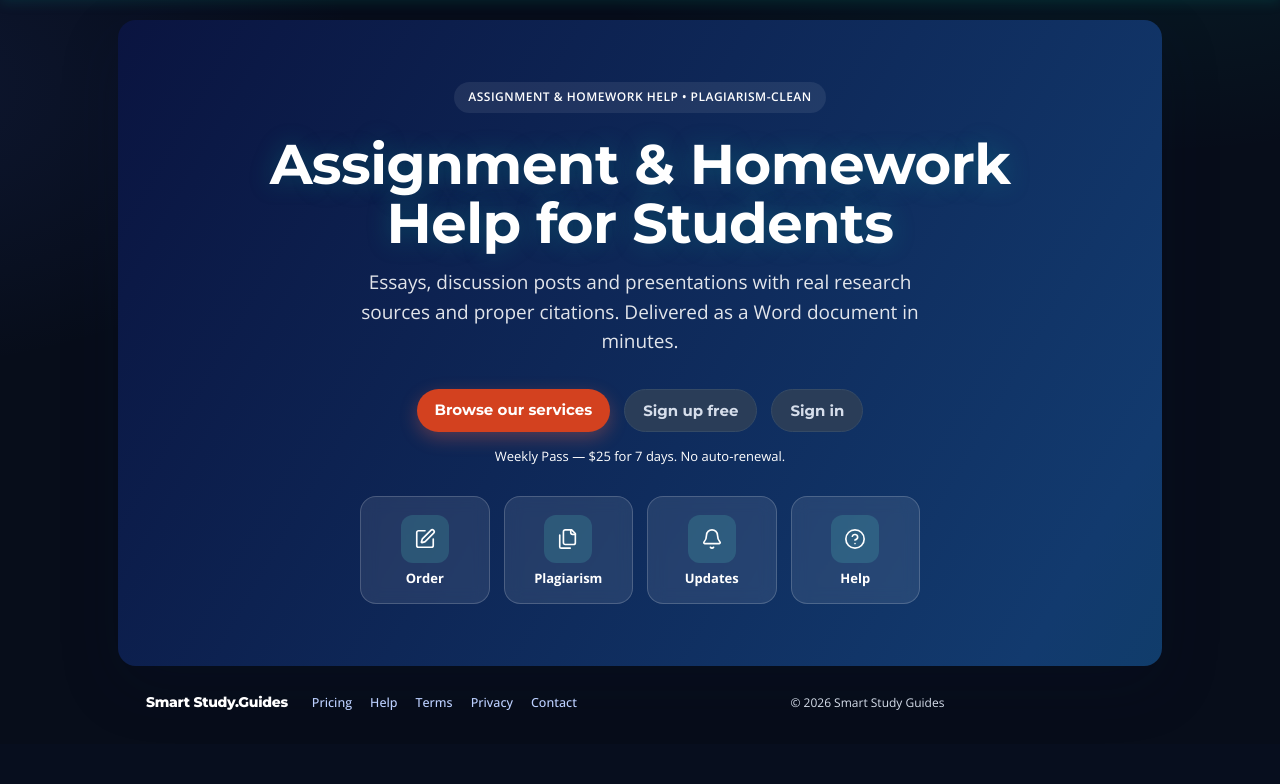
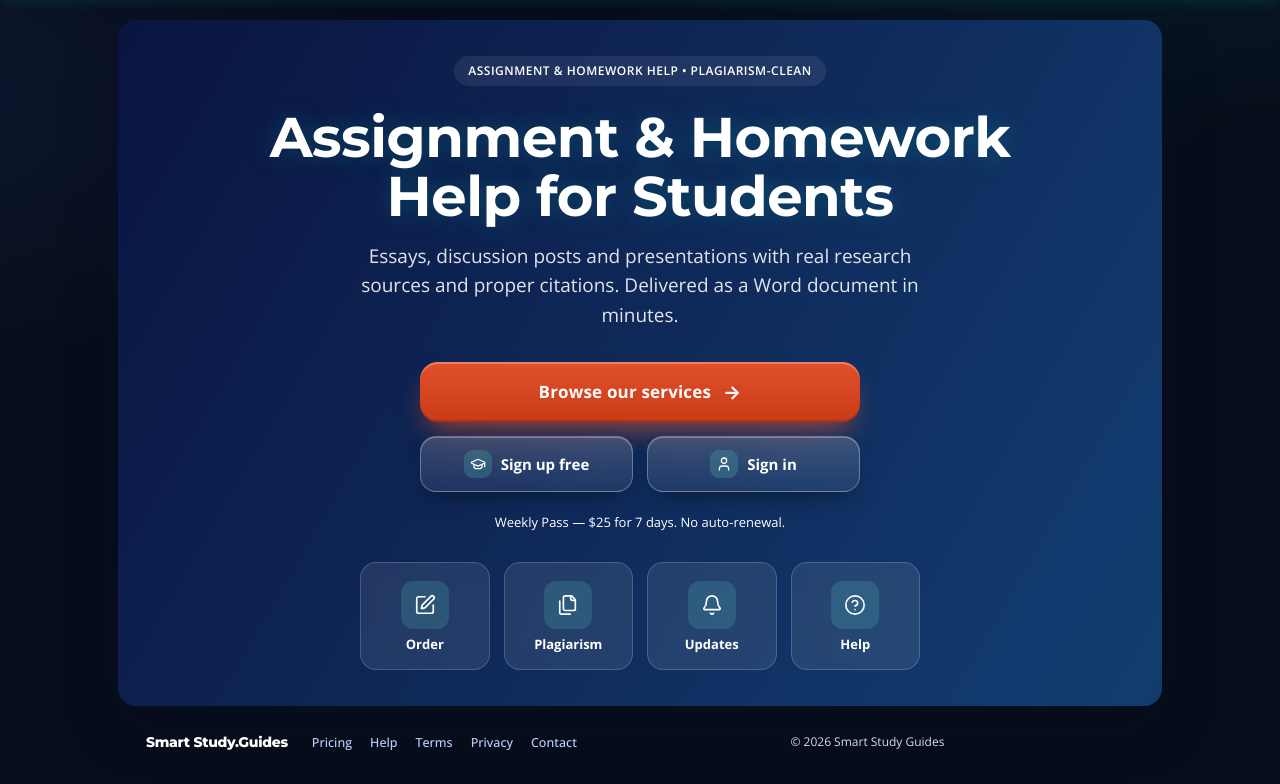
Before and after one commit to akyida001-lgtm/Smart-Study-Guides, a Flask app: page / in a window 1280 px wide. Shown: the part 56-840 px from the top of the page. Before the commit the page ends 766 px from the top, so only its background shows below. Run offline with Flask 3, Linux system fonts and the light colour scheme; parts of the project's set-up code (start-up, migrations or seed data) failed here and were passed over; some libraries are stand-ins or nearby versions.

Commit message:
Home hero: redesign sign-up/sign-in/browse buttons as evenly spaced premium cards

```diff
--- a/flask_app/templates/home.html
+++ b/flask_app/templates/home.html
@@ -136,6 +136,37 @@ body:has(.container.landing-fill){display:flex;flex-direction:column;min-height:
   html[data-theme="dark"] body .container.landing-fill .landing-hero .btn.ghost-light{color:#fff !important;font-weight:700 !important;border:1.5px solid rgba(255,255,255,.65) !important;}
   html[data-theme="dark"] body .container.landing-fill .landing-hero .lh-lb{color:#fff !important;}
 }
+/* call-to-action cards: one wide primary + two equal secondary, evenly spaced */
+.lh-cta{display:grid;grid-template-columns:1fr 1fr;gap:12px;max-width:380px;margin:28px auto 0;}
+.lh-cta a{position:relative;overflow:hidden;isolation:isolate;display:flex;align-items:center;justify-content:center;text-decoration:none;
+  color:#fff !important;font-weight:700;opacity:0;transform:translateY(14px);
+  animation:lhUp .6s cubic-bezier(.2,.8,.2,1) forwards;animation-delay:calc(.05s + var(--i) * .09s);
+  transition:transform .3s cubic-bezier(.2,.8,.2,1),box-shadow .3s ease,border-color .3s ease,background .3s ease;}
+.lh-cta a::after{content:"";position:absolute;top:0;left:-70%;width:45%;height:100%;z-index:-1;pointer-events:none;
+  background:linear-gradient(100deg,transparent,rgba(255,255,255,.35),transparent);transform:skewX(-18deg);}
+.lh-cta a:hover::after,.lh-cta a:focus-visible::after{left:130%;transition:left .8s ease;}
+.lh-cta a:active{transform:scale(.98);}
+.lh-cta-main{grid-column:1 / -1;gap:12px;height:56px;border-radius:18px;font-size:16px;letter-spacing:.01em;
+  background:linear-gradient(180deg,#e2512c 0%,#c93a17 100%);
+  box-shadow:0 14px 28px -10px rgba(226,81,44,.75),0 2px 0 rgba(255,255,255,.28) inset,0 -2px 0 rgba(0,0,0,.14) inset;}
+.lh-cta-main:hover,.lh-cta-main:focus-visible{transform:translateY(-3px);box-shadow:0 20px 36px -10px rgba(226,81,44,.85),0 2px 0 rgba(255,255,255,.32) inset,0 -2px 0 rgba(0,0,0,.14) inset;}
+.lh-arrow{font-style:normal;font-size:19px;line-height:1;transition:transform .3s cubic-bezier(.2,.8,.2,1);}
+.lh-cta-main:hover .lh-arrow{transform:translateX(6px);}
+.lh-cta-sub{gap:9px;height:52px;border-radius:16px;font-size:clamp(12.5px,3.6vw,14.5px);
+  background:linear-gradient(180deg,rgba(255,255,255,.17) 0%,rgba(255,255,255,.07) 100%);
+  border:1px solid rgba(255,255,255,.30);
+  -webkit-backdrop-filter:blur(10px);backdrop-filter:blur(10px);
+  box-shadow:0 12px 24px -12px rgba(0,0,0,.55),0 1px 0 rgba(255,255,255,.28) inset;}
+.lh-cta-sub:hover,.lh-cta-sub:focus-visible{transform:translateY(-3px);border-color:rgba(94,234,212,.7);
+  background:linear-gradient(180deg,rgba(255,255,255,.24) 0%,rgba(255,255,255,.10) 100%);
+  box-shadow:0 18px 30px -12px rgba(0,0,0,.6),0 0 0 1px rgba(94,234,212,.25),0 1px 0 rgba(255,255,255,.3) inset;}
+.lh-cta-ic{display:inline-flex;width:28px;height:28px;border-radius:9px;align-items:center;justify-content:center;background:rgba(94,234,212,.18);color:#5eead4;transition:transform .3s ease;}
+.lh-cta-ic svg{width:16px;height:16px;fill:none;stroke:currentColor;stroke-width:1.9;stroke-linecap:round;stroke-linejoin:round;}
+.lh-cta-sub:hover .lh-cta-ic{transform:scale(1.12) rotate(-6deg);}
+.landing-hero .lh-cta + .landing-note{margin-top:20px;}
+@media(min-width:700px){.lh-cta{max-width:440px;gap:14px;}.lh-cta-main{height:60px;font-size:17px;}.lh-cta-sub{height:56px;font-size:15px;}}
+@media(max-width:340px){.lh-cta{gap:10px;}.lh-cta-ic{display:none;}.lh-cta-main{height:52px;font-size:15px;}.lh-cta-sub{height:48px;}}
+@media(prefers-reduced-motion:reduce){.lh-cta a{animation:none;opacity:1;transform:none;transition:none;}.lh-cta a::after{display:none;}}
 /* quick-link tiles */
 .lh-tiles{display:grid;grid-template-columns:repeat(4,minmax(0,1fr));gap:10px;max-width:440px;margin:30px auto 0;}
 .lh-tile{display:flex;flex-direction:column;align-items:center;gap:8px;padding:14px 4px 12px;border-radius:16px;text-decoration:none;
@@ -158,16 +189,18 @@ body:has(.container.landing-fill){display:flex;flex-direction:column;min-height:
     <span class="landing-eyebrow">Assignment &amp; homework help • Plagiarism-clean</span>
     <h1>Assignment &amp; Homework Help for Students</h1>
     <p class="landing-sub">Essays, discussion posts and presentations with real research sources and proper citations. Delivered as a Word document in minutes.</p>
+    {% if user and user.is_authenticated %}
     <div class="landing-cta-row">
-      {% if user and user.is_authenticated %}
-        <a class="btn accent" href="{{ url_for('main.dashboard') }}">Open my dashboard</a>
-        <a class="btn ghost-light" href="{{ url_for('main.new_assignment') }}">Create new assignment</a>
-      {% else %}
-        <a class="btn accent" href="{{ url_for('main.dashboard') }}">Browse our services</a>
-        <a class="btn ghost-light" href="{{ url_for('auth.signup') }}">Sign up free</a>
-        <a class="btn ghost-light" href="{{ url_for('auth.login') }}">Sign in</a>
-      {% endif %}
+      <a class="btn accent" href="{{ url_for('main.dashboard') }}">Open my dashboard</a>
+      <a class="btn ghost-light" href="{{ url_for('main.new_assignment') }}">Create new assignment</a>
     </div>
+    {% else %}
+    <div class="lh-cta">
+      <a class="lh-cta-main" style="--i:0" href="{{ url_for('main.dashboard') }}"><span>Browse our services</span><i class="lh-arrow" aria-hidden="true">→</i></a>
+      <a class="lh-cta-sub" style="--i:1" href="{{ url_for('auth.signup') }}"><span class="lh-cta-ic">{{ icon('cap') }}</span><span>Sign up free</span></a>
+      <a class="lh-cta-sub" style="--i:2" href="{{ url_for('auth.login') }}"><span class="lh-cta-ic">{{ icon('user') }}</span><span>Sign in</span></a>
+    </div>
+    {% endif %}
     {% if not (user and user.is_authenticated) %}
       <p class="landing-note">Weekly Pass — $25 for 7 days. No auto-renewal.</p>
       <nav class="lh-tiles" aria-label="Quick links">
```
